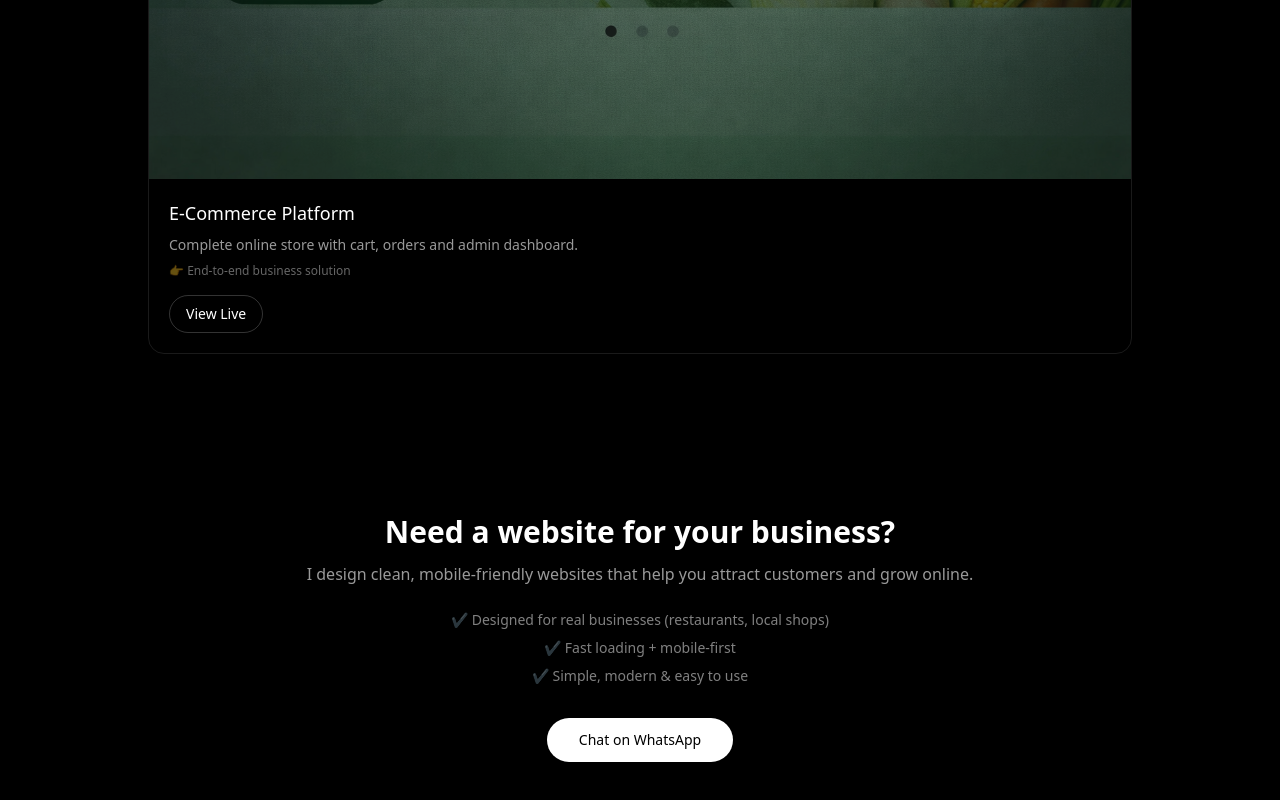
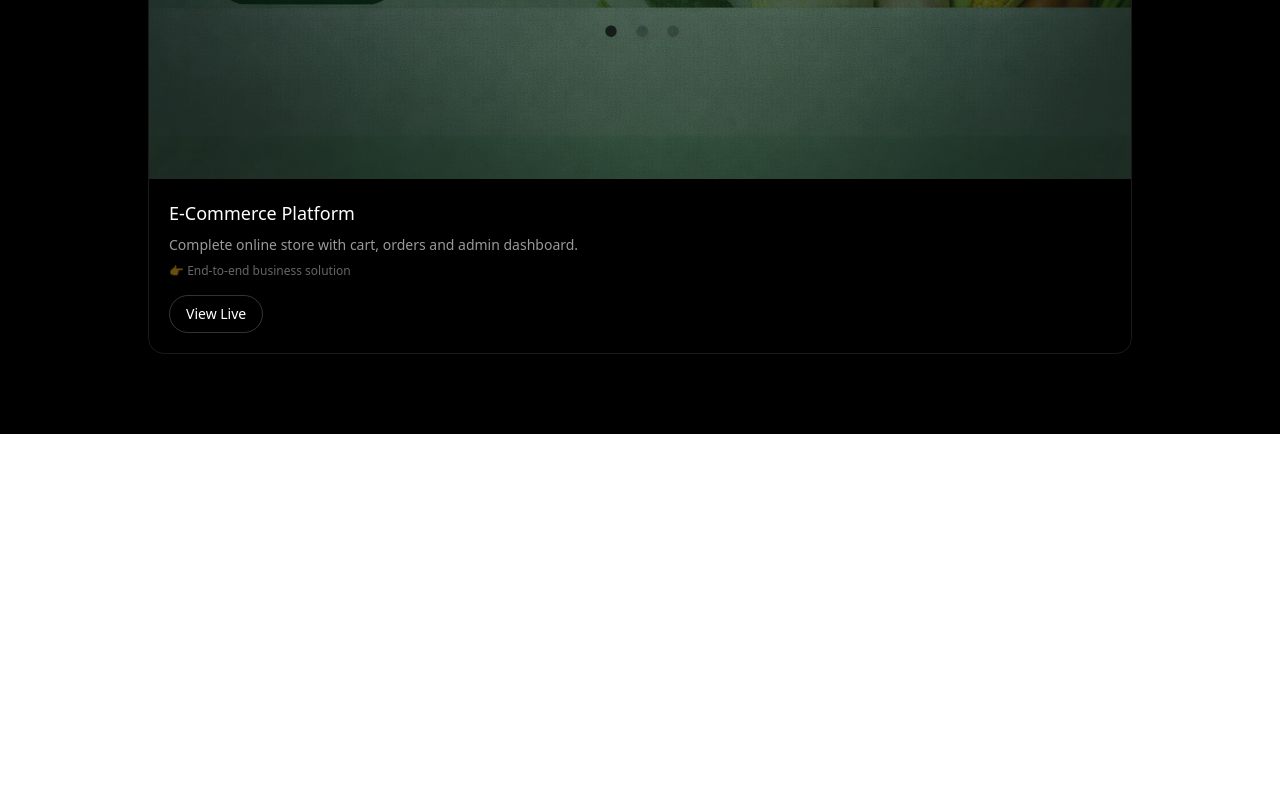
Before and after one commit to Tuhina-Paria/portfollio, a React (Vite) app: page / in a window 1280 px wide. Shown: the part 3603-4403 px from the top of the page. After the commit the page ends 4037 px from the top, so only its background shows below. Built offline with nearby package versions, Linux system fonts and the light colour scheme.

Commit message:
remove contact page

```diff
--- a/src/App.jsx
+++ b/src/App.jsx
@@ -2,7 +2,7 @@ import Navbar from "./components/Navbar";
 import Hero from "./components/Hero";
 import About from "./components/About";
 import Projects from "./components/Projects";
-import Contact from "./components/Contact";
+// import Contact from "./components/Contact";
 
 export default function App() {
   return (
@@ -15,7 +15,7 @@ export default function App() {
         <Hero />
         <About />
         <Projects />
-        <Contact />
+        {/* <Contact /> */}
       </main>
     </div>
   );
--- a/src/components/Contact.jsx
+++ b/src/components/Contact.jsx
@@ -1,61 +1,61 @@
-import { motion } from "framer-motion";
+// import { motion } from "framer-motion";
 
-export default function Contact() {
-  return (
-    <section
-      id="contact"
-      className="py-20 bg-black text-white px-4"
-    >
-      <div className="max-w-3xl mx-auto text-center">
+// export default function Contact() {
+//   return (
+//     <section
+//       id="contact"
+//       className="py-20 bg-black text-white px-4"
+//     >
+//       <div className="max-w-3xl mx-auto text-center">
 
-        {/* HEADING */}
-        <motion.h2
-          initial={{ opacity: 0, y: 15 }}
-          whileInView={{ opacity: 1, y: 0 }}
-          className="text-2xl sm:text-3xl font-semibold leading-snug"
-        >
-          Need a website for your business?
-        </motion.h2>
+//         {/* HEADING */}
+//         <motion.h2
+//           initial={{ opacity: 0, y: 15 }}
+//           whileInView={{ opacity: 1, y: 0 }}
+//           className="text-2xl sm:text-3xl font-semibold leading-snug"
+//         >
+//           Need a website for your business?
+//         </motion.h2>
 
-        {/* SUBTEXT */}
-        <p className="text-white/60 mt-3 text-sm sm:text-base leading-relaxed">
-          I design clean, mobile-friendly websites that help you
-          attract customers and grow online.
-        </p>
+//         {/* SUBTEXT */}
+//         <p className="text-white/60 mt-3 text-sm sm:text-base leading-relaxed">
+//           I design clean, mobile-friendly websites that help you
+//           attract customers and grow online.
+//         </p>
 
-        {/* 🔥 VALUE POINTS */}
-        <div className="mt-6 space-y-2 text-xs sm:text-sm text-white/50">
-          <p>✔ Designed for real businesses (restaurants, local shops)</p>
-          <p>✔ Fast loading + mobile-first</p>
-          <p>✔ Simple, modern & easy to use</p>
-        </div>
+//         {/* 🔥 VALUE POINTS */}
+//         <div className="mt-6 space-y-2 text-xs sm:text-sm text-white/50">
+//           <p>✔ Designed for real businesses (restaurants, local shops)</p>
+//           <p>✔ Fast loading + mobile-first</p>
+//           <p>✔ Simple, modern & easy to use</p>
+//         </div>
 
-        {/* 🔥 CTA BUTTON */}
-        <div className="mt-8">
-          <a
-            href="https://wa.me/919434024513?text=Hi%20Tuhina,%20I%20want%20a%20website%20for%20my%20business"
-            target="_blank"
-            className="
-              inline-block
-              w-full sm:w-auto
-              bg-white text-black
-              px-8 py-3
-              rounded-full
-              text-sm font-medium
-              active:scale-95
-              transition
-            "
-          >
-            Chat on WhatsApp
-          </a>
-        </div>
+//         {/* 🔥 CTA BUTTON */}
+//         <div className="mt-8">
+//           <a
+//             href="https://wa.me/?text=Hi%20Tuhina,%20I%20want%20a%20website%20for%20my%20business"
+//             target="_blank"
+//             className="
+//               inline-block
+//               w-full sm:w-auto
+//               bg-white text-black
+//               px-8 py-3
+//               rounded-full
+//               text-sm font-medium
+//               active:scale-95
+//               transition
+//             "
+//           >
+//             Chat on WhatsApp
+//           </a>
+//         </div>
 
-        {/* 🔥 URGENCY (IMPORTANT)
-        <p className="mt-5 text-xs text-white/40">
-          ⚡ Currently taking limited projects this month
-        </p> */}
+//         {/* 🔥 URGENCY (IMPORTANT)
+//         <p className="mt-5 text-xs text-white/40">
+//           ⚡ Currently taking limited projects this month
+//         </p> */}
 
-      </div>
-    </section>
-  );
-}
+//       </div>
+//     </section>
+//   );
+// }
```
